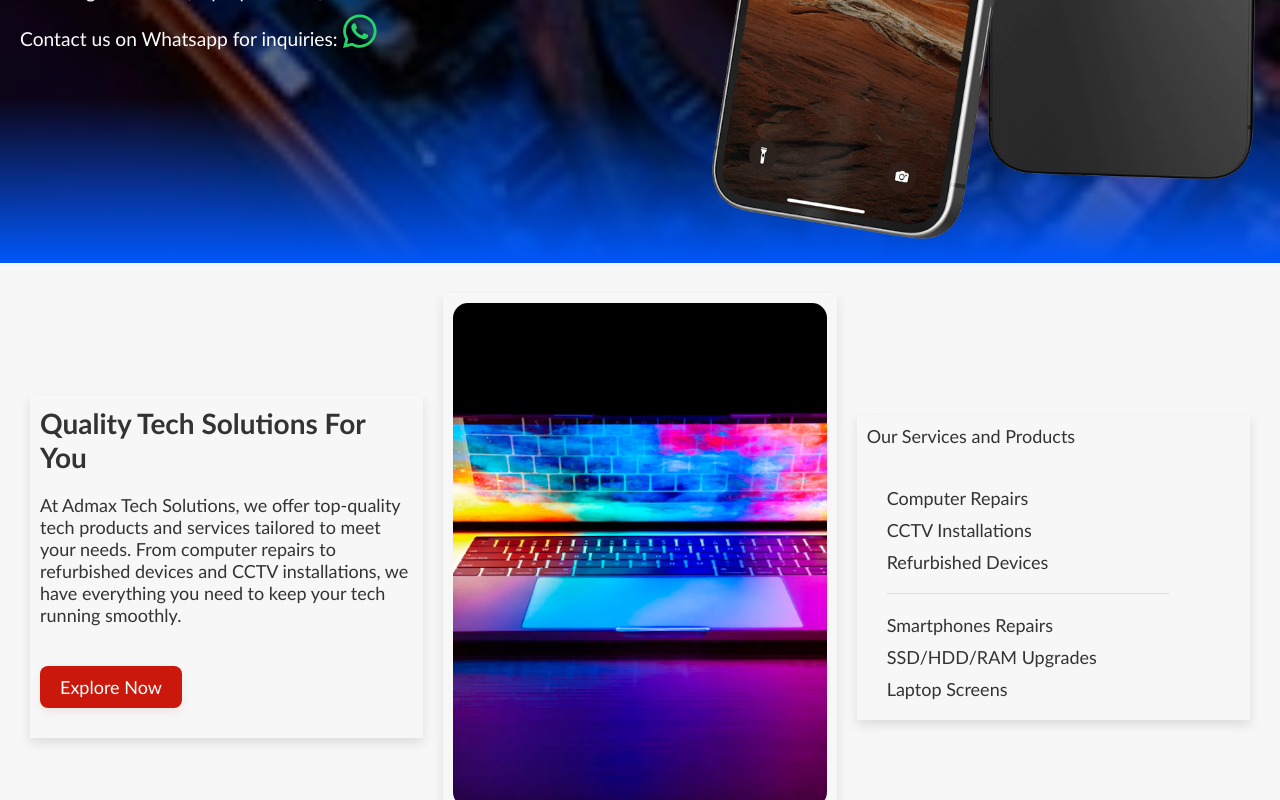
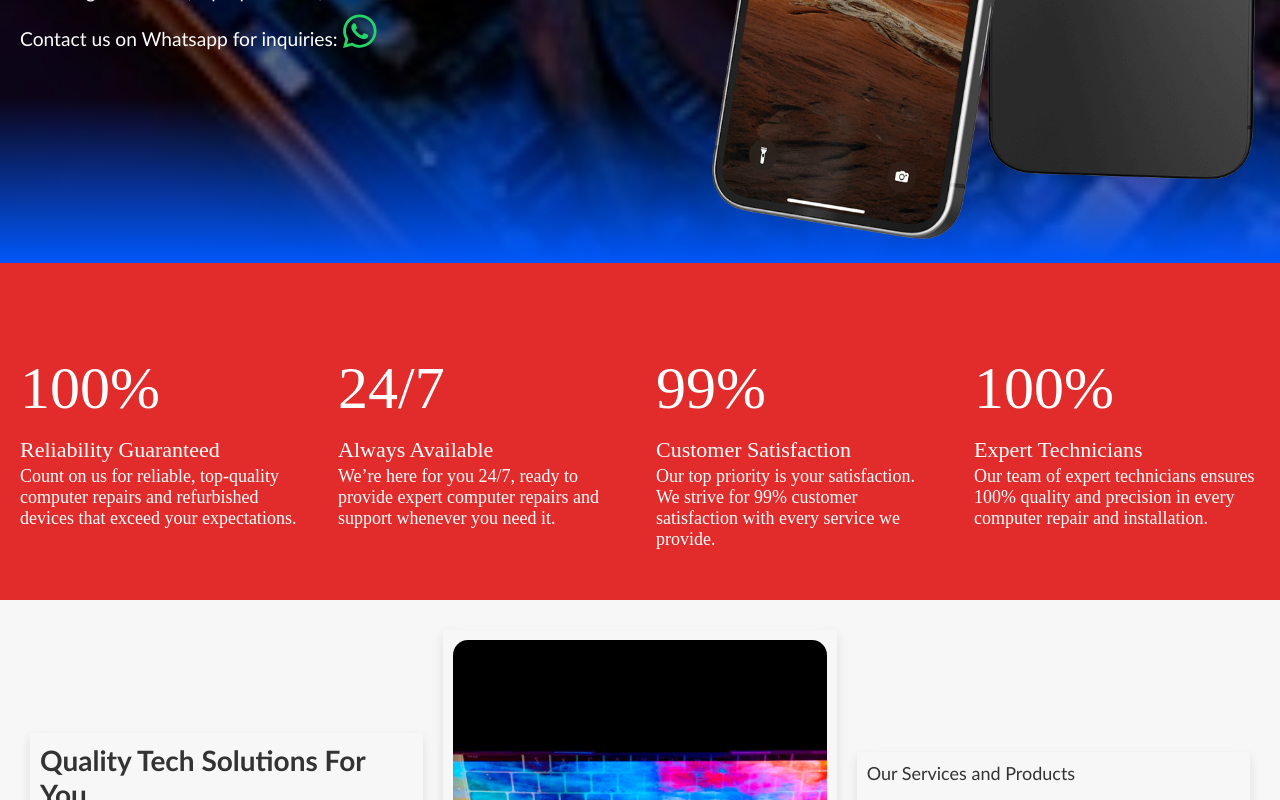
Before and after one commit to mosesgitonga/Admax, a React (Vite) app in the folder admax-app/: page / in a window 1280 px wide. Shown: the part 479-1279 px from the top of the page. Built offline with nearby package versions, Linux system fonts and the light colour scheme.

Commit message:
about Us

```diff
--- /dev/null
+++ b/admax-app/src/components/AboutUs.css
@@ -0,0 +1,74 @@
+.contactUs {
+    padding: 20px;
+    text-align: center;
+  }
+
+  .cover {
+    position: relative;
+    padding: 80px 20px 50px;
+    background-color: rgb(226, 43, 43);
+    margin: 0 auto;
+    color: #ffffff;
+  }
+
+  .cover-background {
+    position: absolute;
+    top: 0;
+    left: 0;
+    right: 0;
+    bottom: 0;
+    background-color: rgba(255, 255, 255, 1);
+    z-index: -1;
+  }
+
+  .cover-content {
+    display: flex;
+    flex-direction: column;
+    gap: 2rem;
+  }
+
+  .columns {
+    display: flex;
+    flex-direction: column;
+    gap: 2rem;
+  }
+
+  .column {
+    padding-right: 20px;
+  }
+
+  .column h2 {
+    text-align: left;
+    font-size: 60px;
+    line-height: 1.5;
+    font-weight: 400;
+  }
+
+  .column h3 {
+    text-align: left;
+    font-size: 22px;
+    line-height: 1.5;
+    font-weight: 500;
+  }
+
+  .column p {
+    text-align: left;
+    font-size: 18px;
+  }
+
+  @media (min-width: 768px) {
+    .cover-content {
+      flex-direction: row;
+      justify-content: space-between;
+    }
+
+    .columns {
+      flex-direction: row;
+      justify-content: space-between;
+    }
+
+    .column {
+      padding-right: 0;
+      flex: 1;
+    }
+  }
--- a/admax-app/src/components/AboutUs.jsx
+++ b/admax-app/src/components/AboutUs.jsx
@@ -1,7 +1,38 @@
 import React from 'react';
+import "./AboutUs.css"
 
 const AboutUs = () => {
-  return <div>About Us</div>;
+  return (
+    <>
+      <div className='cover'>
+        <div className="cover-background"></div>
+        <div className="cover-content">
+          <div className="columns">
+            <div className="column">
+              <h2>100%</h2>
+              <h3>Reliability Guaranteed</h3>
+              <p>Count on us for reliable, top-quality computer repairs and refurbished devices that exceed your expectations.</p>
+            </div>
+            <div className="column">
+              <h2>24/7</h2>
+              <h3>Always Available</h3>
+              <p>We’re here for you 24/7, ready to provide expert computer repairs and support whenever you need it.</p>
+            </div>
+            <div className="column">
+              <h2>99%</h2>
+              <h3>Customer Satisfaction</h3>
+              <p>Our top priority is your satisfaction. We strive for 99% customer satisfaction with every service we provide.</p>
+            </div>
+            <div className="column">
+              <h2>100%</h2>
+              <h3>Expert Technicians</h3>
+              <p>Our team of expert technicians ensures 100% quality and precision in every computer repair and installation.</p>
+            </div>
+          </div>
+        </div>
+      </div>
+    </>
+  )
 };
 
 export default AboutUs;
--- a/admax-app/src/components/body.jsx
+++ b/admax-app/src/components/body.jsx
@@ -5,6 +5,7 @@ import Testimonies from "./body/Testimonies";
 import Header from ".";
 import "./Body.css"
 import Footer from "./footer";
+import AboutUs from "./AboutUs";
 
 const Body = () => {
     return (
@@ -12,6 +13,7 @@ const Body = () => {
         <Header className="header"/>
             <div className="body-container">
                 <Welcome />
+                <AboutUs />
                 <Solutions />
                 <Testimonies />
                 <iframe
```
